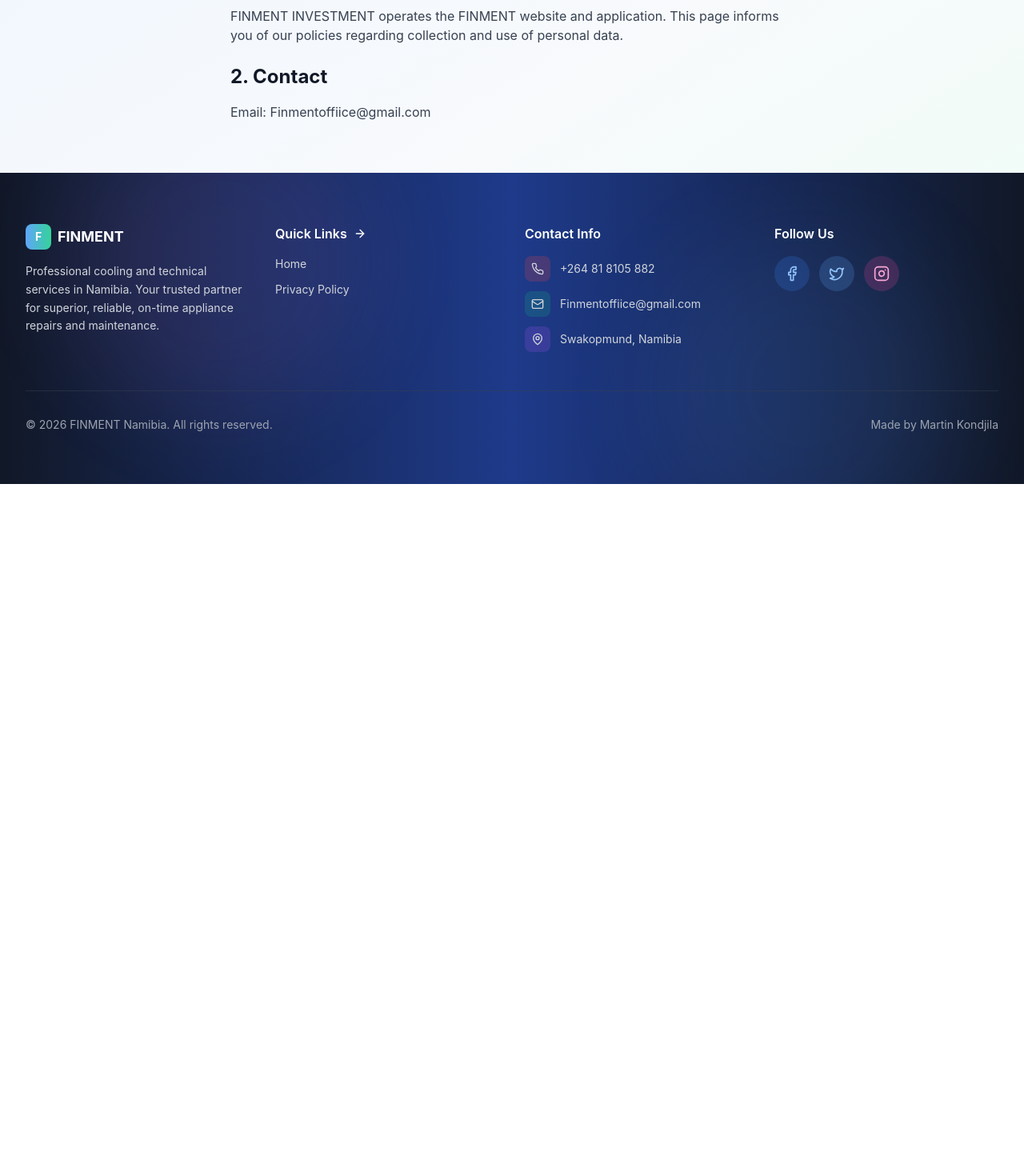
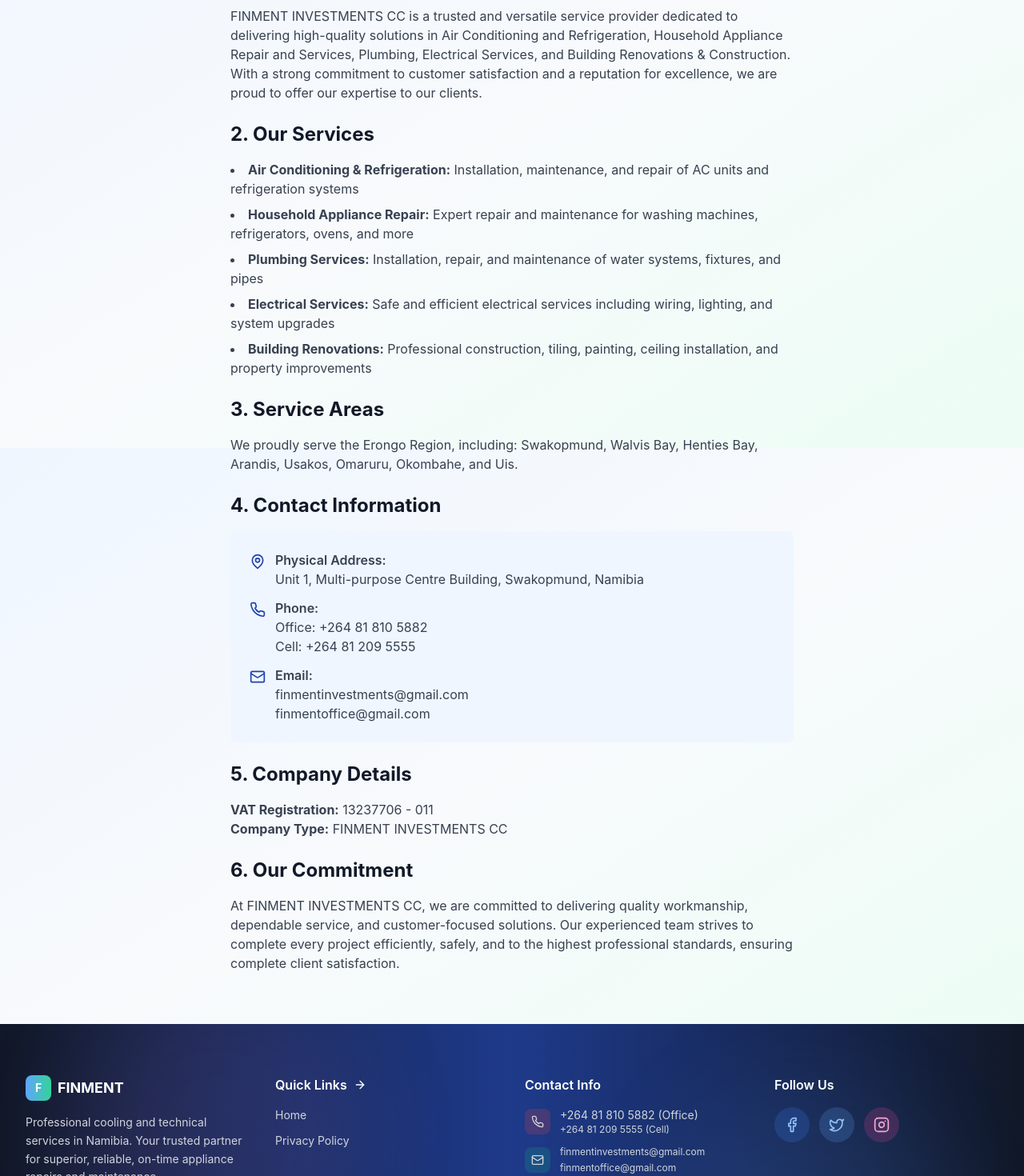
Before and after one commit to MaskedMediator/FINMENT-2, a React (Vite) app: page /privacy-policy in a window 1280 px wide. Shown: the part 240-1710 px from the top of the page at 80% size. Before the commit the page ends 845 px from the top, so only its background shows below. Built offline with nearby package versions, Linux system fonts and the light colour scheme.

Commit message:
Complete company profile integration and launch-ready content updates

```diff
--- a/src/components/Footer.jsx
+++ b/src/components/Footer.jsx
@@ -65,19 +65,25 @@
                 <div className="p-2 bg-red-500 bg-opacity-20 rounded-lg group-hover:bg-opacity-30 transition">
                   <Phone size={16} />
                 </div>
-                <a href="tel:+26481 8105882" className="hover:text-red-400">+264 81 8105 882</a>
+                <div className="flex flex-col">
+                  <a href="tel:+264818105882" className="hover:text-red-400">+264 81 810 5882 (Office)</a>
+                  <a href="tel:+264812095555" className="hover:text-red-400 text-xs">+264 81 209 5555 (Cell)</a>
+                </div>
               </li>
               <li className="flex items-center space-x-3 text-gray-300 hover:text-white transition group">
                 <div className="p-2 bg-emerald-500 bg-opacity-20 rounded-lg group-hover:bg-opacity-30 transition">
                   <Mail size={16} />
                 </div>
-                <span>Finmentoffiice@gmail.com</span>
+                <div className="flex flex-col text-xs space-y-1">
+                  <a href="mailto:finmentinvestments@gmail.com" className="hover:text-emerald-400">finmentinvestments@gmail.com</a>
+                  <a href="mailto:finmentoffice@gmail.com" className="hover:text-emerald-400">finmentoffice@gmail.com</a>
+                </div>
               </li>
               <li className="flex items-center space-x-3 text-gray-300 hover:text-white transition group">
                 <div className="p-2 bg-purple-500 bg-opacity-20 rounded-lg group-hover:bg-opacity-30 transition">
                   <MapPin size={16} />
                 </div>
-                <span>Swakopmund, Namibia</span>
+                <span>Unit 1, Multi-purpose Centre Building, Swakopmund, Namibia</span>
               </li>
             </ul>
           </div>
--- a/src/components/Navbar.jsx
+++ b/src/components/Navbar.jsx
@@ -31,10 +31,10 @@
               <span className="absolute bottom-0 left-0 w-0 h-0.5 bg-gradient-to-r from-primary to-secondary group-hover:w-full transition-all duration-300"></span>
             </Link>
             <a
-              href="tel:+26481 8105882"
+              href="tel:+264818105882"
               className="flex items-center space-x-1 px-4 py-2 bg-red-600 text-white rounded-lg font-semibold hover:bg-red-700 transition"
             >
-              <span>📞 +264 81 8105 882</span>
+              <span>📞 +264 81 810 5882</span>
             </a>
           </div>
 
@@ -61,10 +61,10 @@
               Privacy Policy
             </Link>
             <a
-              href="tel:+264812095555"
+              href="tel:+264818105882"
               className="block px-4 py-3 text-gray-700 hover:bg-gradient-to-r hover:from-primary hover:to-secondary hover:text-white rounded-lg transition font-medium"
             >
-              📞 +264 812 0955
+              📞 +264 81 810 5882
             </a>
           </div>
         )}
--- a/src/pages/Home.jsx
+++ b/src/pages/Home.jsx
@@ -1,7 +1,5 @@
 import React, { useState } from 'react';
-import { Link } from 'react-router-dom';
 import {
-  ChevronRight,
   X,
 } from 'lucide-react';
 
@@ -25,7 +23,7 @@
     },
     'Air Conditioner Repairs': {
       description: 'AC install & fixes',
-      details: "AC not cooling? We service, repair, and install units. Works in Windhoek's heat — guaranteed.",
+      details: 'AC not cooling? We service, repair, and install units. Built for the Swakopmund and Erongo climate.',
       price: 'From N$300',
       time: '1-2 hours',
       icon: '❄️'
@@ -50,6 +48,20 @@
       price: 'From N$250',
       time: '1-3 hours',
       icon: '🧺'
+    },
+    'Electrical Services': {
+      description: 'Wiring, lighting & upgrades',
+      details: 'Safe and efficient electrical services for residential and commercial clients. Qualified electricians ensuring compliance with safety standards and regulations.',
+      price: 'From N$300',
+      time: '2-4 hours',
+      icon: '⚡'
+    },
+    'Building Renovations': {
+      description: 'Tiling, painting & construction',
+      details: 'Professional building and renovation services including floor/wall tiling, interior/exterior painting, ceiling installation, and general construction work.',
+      price: 'Quote on request',
+      time: 'Varies',
+      icon: '🏗️'
     }
   };
 
@@ -77,10 +89,10 @@
               </h1>
               <p className="text-lg sm:text-xl font-semibold text-red-300 mb-2">Services Beyond Expectations</p>
               <p className="text-base sm:text-lg md:text-xl text-gray-200 leading-relaxed">
-                Superior cooling and technical repair services in Swakopmund. Reliable, on-time field support for all your appliance needs. We don't just fix problems — we exceed expectations.
+                Superior cooling and technical repair services in Swakopmund. Reliable, on-time field support for all your appliance needs. We don&apos;t just fix problems — we exceed expectations.
               </p>
               <div className="flex flex-col sm:flex-row gap-4 pt-4">
-                <a href="tel:+26481 8105882" className="inline-flex items-center justify-center space-x-2 px-6 py-3 bg-primary text-white rounded-lg font-semibold hover:bg-blue-700 transition shadow-deep">
+                <a href="tel:+264818105882" className="inline-flex items-center justify-center space-x-2 px-6 py-3 bg-primary text-white rounded-lg font-semibold hover:bg-blue-700 transition shadow-deep">
                   <span>📞 Call Now</span>
                 </a>
               </div>
@@ -132,6 +144,16 @@
               description: 'Washing machine maintenance and repair',
               icon: '🧺',
             },
+            {
+              title: 'Electrical Services',
+              description: 'Wiring, lighting and system upgrades',
+              icon: '⚡',
+            },
+            {
+              title: 'Building Renovations',
+              description: 'Tiling, painting and construction work',
+              icon: '🏗️',
+            },
           ].map((service, idx) => (
             <div
               key={idx}
@@ -174,7 +196,7 @@
               </div>
               <div className="mt-6 p-4 bg-blue-100 rounded-lg border border-blue-300">
                 <p className="text-blue-800 font-semibold">📞 24/7 Support Available</p>
-                <a href="tel:+26481 8105882" className="text-primary font-bold text-lg hover:text-blue-700">+264 81 8105 882</a>
+                <a href="tel:+264818105882" className="text-primary font-bold text-lg hover:text-blue-700">+264 81 810 5882</a>
               </div>
             </div>
           </div>
@@ -182,8 +204,43 @@
         </div>
       </section>
 
-      {/* Before & After Gallery */}
+      {/* Service Areas Section */}
       <section className="section-container px-4 sm:px-0 py-12 sm:py-16">
+        <div className="grid grid-cols-1 md:grid-cols-2 gap-12">
+          <div>
+            <h2 className="text-2xl sm:text-3xl font-bold text-gray-900 mb-6">Service Areas</h2>
+            <p className="text-gray-600 mb-6">We proudly serve the entire Erongo Region:</p>
+            <div className="grid grid-cols-2 gap-4">
+              {['Swakopmund', 'Walvis Bay', 'Henties Bay', 'Arandis', 'Usakos', 'Omaruru', 'Okombahe', 'Uis'].map((area) => (
+                <div key={area} className="flex items-center space-x-2 text-gray-700">
+                  <span className="text-primary font-bold">✓</span>
+                  <span>{area}</span>
+                </div>
+              ))}
+            </div>
+          </div>
+          <div>
+            <h2 className="text-2xl sm:text-3xl font-bold text-gray-900 mb-6">Why Choose FINMENT?</h2>
+            <div className="space-y-4">
+              <div className="p-4 bg-gradient-to-r from-blue-50 to-blue-100 rounded-lg border-l-4 border-primary">
+                <h3 className="font-bold text-gray-900 mb-2">Experienced Professionals</h3>
+                <p className="text-sm text-gray-600">Highly skilled and certified technicians with extensive industry experience.</p>
+              </div>
+              <div className="p-4 bg-gradient-to-r from-green-50 to-green-100 rounded-lg border-l-4 border-secondary">
+                <h3 className="font-bold text-gray-900 mb-2">Customer-Centric Approach</h3>
+                <p className="text-sm text-gray-600">We prioritize customer satisfaction and strive to exceed expectations.</p>
+              </div>
+              <div className="p-4 bg-gradient-to-r from-red-50 to-red-100 rounded-lg border-l-4 border-accent">
+                <h3 className="font-bold text-gray-900 mb-2">Quality Assurance</h3>
+                <p className="text-sm text-gray-600">Top-quality materials and advanced techniques for long-lasting results.</p>
+              </div>
+              <div className="p-4 bg-gradient-to-r from-purple-50 to-purple-100 rounded-lg border-l-4 border-purple-600">
+                <h3 className="font-bold text-gray-900 mb-2">Prompt Response</h3>
+                <p className="text-sm text-gray-600">We understand urgency and provide timely, efficient solutions.</p>
+              </div>
+            </div>
+          </div>
+        </div>
         <div className="text-center mb-12 sm:mb-16 animate-fadeInUp">
           <h2 className="text-2xl sm:text-3xl md:text-4xl font-bold text-gray-900 mb-3 sm:mb-4">
             Our Work in Action
@@ -227,16 +284,16 @@
           <div className="absolute top-10 right-20 w-80 h-80 bg-white rounded-full mix-blend-multiply filter blur-3xl animate-float"></div>
         </div>
         <div className="section-container text-center relative z-10">
-          <h2 className="text-2xl sm:text-3xl md:text-4xl lg:text-5xl font-bold mb-4 sm:mb-6">Your Fridge Isn't Getting Any Closer to Fixed</h2>
+          <h2 className="text-2xl sm:text-3xl md:text-4xl lg:text-5xl font-bold mb-4 sm:mb-6">Your Fridge Isn&apos;t Getting Any Closer to Fixed</h2>
           <p className="text-base sm:text-lg md:text-xl text-gray-300 mb-6 sm:mb-8 max-w-2xl mx-auto">
-            Call us. We're usually available same day. If we can come today, we will.
+            Call us. We&apos;re usually available same day. If we can come today, we will.
           </p>
           <div className="flex flex-col sm:flex-row gap-4 justify-center">
             <a
-              href="tel:+264812095555"
+              href="tel:+264818105882"
               className="inline-flex items-center justify-center space-x-2 px-8 py-4 bg-white text-secondary rounded-lg font-bold hover:bg-green-50 transition duration-300 shadow-deep hover:shadow-2xl hover:scale-105 active:scale-95 active:shadow-md text-sm sm:text-base transform"
             >
-              <span>📞 Call +264 812 0955</span>
+              <span>📞 Call +264 81 810 5882</span>
             </a>
           </div>
         </div>
@@ -280,19 +337,18 @@
 
 
               <div className="flex flex-col sm:flex-row gap-4">
-                <Link
-                  to="/booking"
-                  onClick={() => setSelectedService(null)}
+                <a
+                  href="tel:+264818105882"
                   className="flex-1 btn-primary text-center active:scale-95"
-                >
-                  Book This Service
-                </Link>
-                <a
-                  href="tel:+26481 8105882"
-                  className="flex-1 btn-secondary text-center active:scale-95"
                 >
                   📞 Call for Quote
                 </a>
+                <button
+                  onClick={() => setSelectedService(null)}
+                  className="flex-1 btn-secondary text-center active:scale-95"
+                >
+                  Close
+                </button>
               </div>
             </div>
           </div>
--- a/src/pages/PrivacyPolicy.jsx
+++ b/src/pages/PrivacyPolicy.jsx
@@ -1,4 +1,5 @@
 import React from 'react';
+import { Mail, Phone, MapPin } from 'lucide-react';
 
 export default function PrivacyPolicy() {
   return (
@@ -7,16 +8,68 @@
 
       <div className="prose prose-lg max-w-none space-y-6 text-gray-700">
         <section>
-          <h2 className="text-2xl font-bold text-gray-900 mb-4">1. Introduction</h2>
+          <h2 className="text-2xl font-bold text-gray-900 mb-4">1. About FINMENT</h2>
           <p>
-            FINMENT INVESTMENT operates the FINMENT website and application. This page informs you
-            of our policies regarding collection and use of personal data.
+            FINMENT INVESTMENTS CC is a trusted and versatile service provider dedicated to delivering high-quality solutions in Air Conditioning and Refrigeration, Household Appliance Repair and Services, Plumbing, Electrical Services, and Building Renovations & Construction. With a strong commitment to customer satisfaction and a reputation for excellence, we are proud to offer our expertise to our clients.
           </p>
         </section>
 
         <section>
-          <h2 className="text-2xl font-bold text-gray-900 mb-4">2. Contact</h2>
-          <p>Email: Finmentoffiice@gmail.com</p>
+          <h2 className="text-2xl font-bold text-gray-900 mb-4">2. Our Services</h2>
+          <ul className="list-disc list-inside space-y-2">
+            <li><strong>Air Conditioning & Refrigeration:</strong> Installation, maintenance, and repair of AC units and refrigeration systems</li>
+            <li><strong>Household Appliance Repair:</strong> Expert repair and maintenance for washing machines, refrigerators, ovens, and more</li>
+            <li><strong>Plumbing Services:</strong> Installation, repair, and maintenance of water systems, fixtures, and pipes</li>
+            <li><strong>Electrical Services:</strong> Safe and efficient electrical services including wiring, lighting, and system upgrades</li>
+            <li><strong>Building Renovations:</strong> Professional construction, tiling, painting, ceiling installation, and property improvements</li>
+          </ul>
+        </section>
+
+        <section>
+          <h2 className="text-2xl font-bold text-gray-900 mb-4">3. Service Areas</h2>
+          <p>We proudly serve the Erongo Region, including: Swakopmund, Walvis Bay, Henties Bay, Arandis, Usakos, Omaruru, Okombahe, and Uis.</p>
+        </section>
+
+        <section>
+          <h2 className="text-2xl font-bold text-gray-900 mb-4">4. Contact Information</h2>
+          <div className="bg-blue-50 p-6 rounded-lg space-y-3">
+            <div className="flex items-start space-x-3">
+              <MapPin className="text-primary mt-1 flex-shrink-0" size={20} />
+              <div>
+                <p className="font-semibold">Physical Address:</p>
+                <p>Unit 1, Multi-purpose Centre Building, Swakopmund, Namibia</p>
+              </div>
+            </div>
+            <div className="flex items-start space-x-3">
+              <Phone className="text-primary mt-1 flex-shrink-0" size={20} />
+              <div>
+                <p className="font-semibold">Phone:</p>
+                <p>Office: +264 81 810 5882</p>
+                <p>Cell: +264 81 209 5555</p>
+              </div>
+            </div>
+            <div className="flex items-start space-x-3">
+              <Mail className="text-primary mt-1 flex-shrink-0" size={20} />
+              <div>
+                <p className="font-semibold">Email:</p>
+                <p>finmentinvestments@gmail.com</p>
+                <p>finmentoffice@gmail.com</p>
+              </div>
+            </div>
+          </div>
+        </section>
+
+        <section>
+          <h2 className="text-2xl font-bold text-gray-900 mb-4">5. Company Details</h2>
+          <p><strong>VAT Registration:</strong> 13237706 - 011</p>
+          <p><strong>Company Type:</strong> FINMENT INVESTMENTS CC</p>
+        </section>
+
+        <section>
+          <h2 className="text-2xl font-bold text-gray-900 mb-4">6. Our Commitment</h2>
+          <p>
+            At FINMENT INVESTMENTS CC, we are committed to delivering quality workmanship, dependable service, and customer-focused solutions. Our experienced team strives to complete every project efficiently, safely, and to the highest professional standards, ensuring complete client satisfaction.
+          </p>
         </section>
       </div>
     </div>
```
